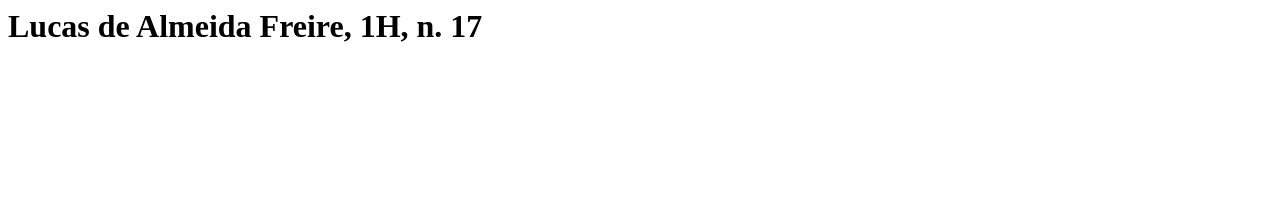
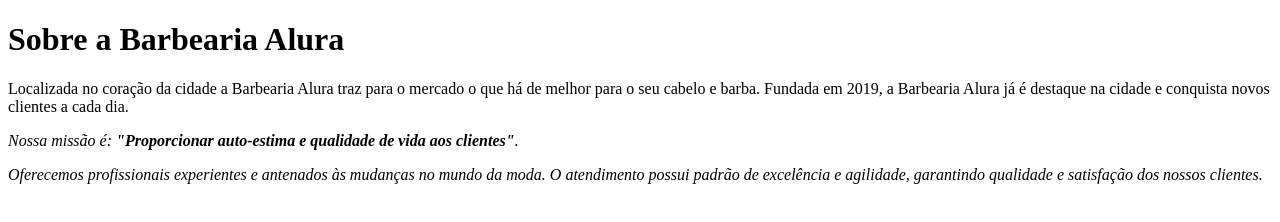
Before and after one commit to lucasskill/primeiro-repositorio, a plain HTML site: page index.html in a window 1280 px wide. Drawn offline with Linux system fonts and the light colour scheme.

Commit message:
Update index.html

```diff
--- a/index.html
+++ b/index.html
@@ -1,5 +1,11 @@
+<!DOCTYPE html>
 <html>
+<h1>Sobre a Barbearia Alura</h1>
 
-  <h1>Lucas de Almeida Freire, 1H, n. 17</h1>
+<p>Localizada no coração da cidade a <stong>Barbearia Alura</strong> traz para o mercado o que há de melhor para o seu cabelo e barba. Fundada em 2019, a Barbearia Alura já é destaque na cidade e conquista novos clientes a cada dia.</p>
+
+<p><em>Nossa missão é: <strong>"Proporcionar auto-estima e qualidade de vida aos clientes"</strong>.<em></p>
+
+<p>Oferecemos profissionais experientes e antenados às mudanças no mundo da moda. O atendimento possui padrão de excelência e agilidade, garantindo qualidade e satisfação dos nossos clientes.</p>
 
 </html>
```
